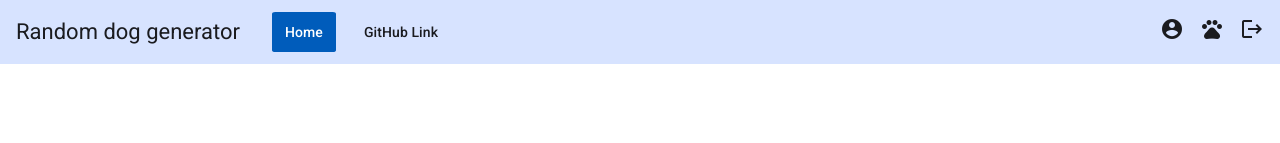
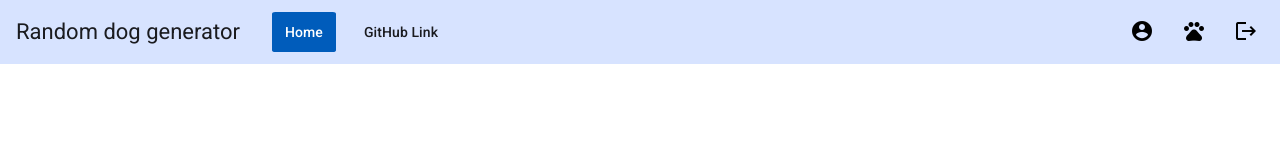
Before and after one commit to msgsummercamp/RaresRacsan, an Angular app in the folder day2FE/my-app/: page /home in a window 1280 px wide. Shown: the top 143 px of the page. Built offline with nearby package versions, Linux system fonts and the light colour scheme.

Commit message:
-changed mat-button to mat-icon button

```diff
--- a/day2FE/my-app/src/app/app.component.html
+++ b/day2FE/my-app/src/app/app.component.html
@@ -14,15 +14,15 @@
 
     <span class="spacer"></span>
 
-    <mat-button routerLink="/login">
+    <button mat-icon-button routerLink="/login">
       <mat-icon fontIcon="account_circle" alt="Login" width="35" height="35" />
-    </mat-button>
-    <mat-button routerLink="/randomDog">
+    </button>
+    <button mat-icon-button routerLink="/randomDog">
       <mat-icon fontIcon="pets" alt="Random Dog" width="35" height="35" />
-    </mat-button>
-    <mat-button routerLink="/home" (click)="logout()">
+    </button>
+    <button mat-icon-button routerLink="/home" (click)="logout()">
       <mat-icon fontIcon="logout" alt="Logout" width="35" height="35" />
-    </mat-button>
+    </button>
   </mat-toolbar>
 </header>
 <main>
```
